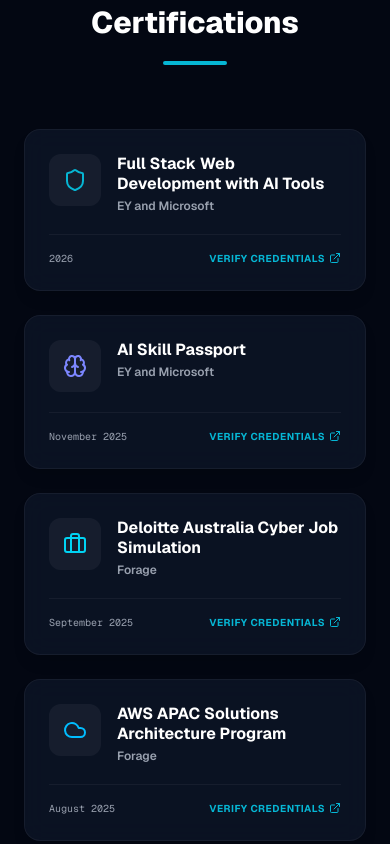
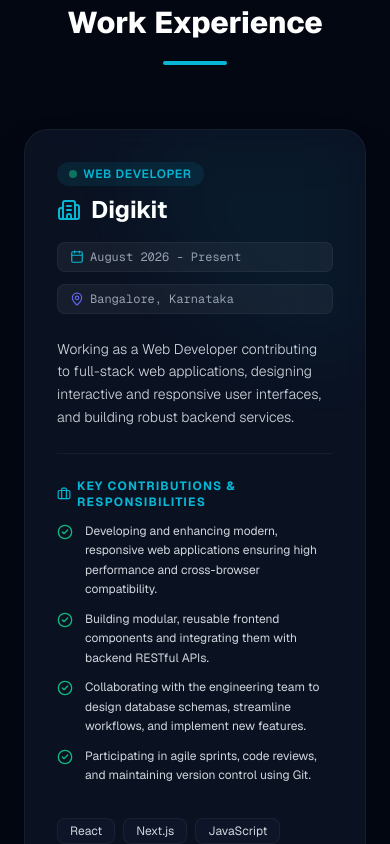
Before and after one commit to jayantchaudhary0715/jayant-portfolio, a Next.js app: page / in a window 390 px wide. Shown: the part 6060-6904 px from the top of the page. Built offline with nearby package versions, Linux system fonts and the light colour scheme.

Commit message:
feat: add Experience section for Digikit Web Developer role

```diff
--- a/src/app/page.tsx
+++ b/src/app/page.tsx
@@ -3,6 +3,7 @@
 import About from "@/components/About";
 import Skills from "@/components/Skills";
 import Projects from "@/components/Projects";
+import Experience from "@/components/Experience";
 import Certifications from "@/components/Certifications";
 import Leadership from "@/components/Leadership";
 import Contact from "@/components/Contact";
@@ -17,6 +18,7 @@
         <About />
         <Skills />
         <Projects />
+        <Experience />
         <Certifications />
         <Leadership />
         <Contact />
--- /dev/null
+++ b/src/components/Experience.tsx
@@ -0,0 +1,131 @@
+"use client";
+
+import { Briefcase, Calendar, MapPin, CheckCircle2, Building2 } from "lucide-react";
+import { motion } from "framer-motion";
+
+interface ExperienceItem {
+  role: string;
+  company: string;
+  location: string;
+  period: string;
+  isCurrent: boolean;
+  description: string;
+  highlights: string[];
+  skills: string[];
+}
+
+const experiences: ExperienceItem[] = [
+  {
+    role: "Web Developer",
+    company: "Digikit",
+    location: "Bangalore, Karnataka",
+    period: "August 2026 - Present",
+    isCurrent: true,
+    description:
+      "Working as a Web Developer contributing to full-stack web applications, designing interactive and responsive user interfaces, and building robust backend services.",
+    highlights: [
+      "Developing and enhancing modern, responsive web applications ensuring high performance and cross-browser compatibility.",
+      "Building modular, reusable frontend components and integrating them with backend RESTful APIs.",
+      "Collaborating with the engineering team to design database schemas, streamline workflows, and implement new features.",
+      "Participating in agile sprints, code reviews, and maintaining version control using Git.",
+    ],
+    skills: ["React", "Next.js", "JavaScript", "Python", "REST APIs", "Tailwind CSS", "Git"],
+  },
+];
+
+export default function Experience() {
+  return (
+    <section id="experience" className="py-24 px-6 md:px-12 bg-transparent relative">
+      <div className="max-w-7xl mx-auto">
+        {/* Title */}
+        <div className="flex flex-col items-center text-center mb-16 gap-3">
+          <span className="text-xs uppercase tracking-widest text-primary font-bold">
+            Career
+          </span>
+          <h2 className="text-3xl md:text-5xl font-extrabold text-white">
+            Work Experience
+          </h2>
+          <div className="w-16 h-1 bg-primary rounded-full mt-2" />
+        </div>
+
+        {/* Experience List / Timeline */}
+        <div className="max-w-4xl mx-auto space-y-8">
+          {experiences.map((exp, idx) => (
+            <motion.div
+              key={idx}
+              initial={{ opacity: 0, y: 30 }}
+              whileInView={{ opacity: 1, y: 0 }}
+              viewport={{ once: true }}
+              transition={{ duration: 0.5, delay: idx * 0.1 }}
+              whileHover={{ y: -4 }}
+              className="glass border-white/5 p-8 md:p-10 rounded-3xl shadow-2xl relative overflow-hidden group hover:border-primary/25 transition-all duration-300 border"
+            >
+              {/* Subtle background glow */}
+              <div className="absolute top-0 right-0 w-56 h-56 bg-primary/5 rounded-bl-full blur-2xl group-hover:bg-primary/10 transition-all pointer-events-none" />
+
+              <div className="flex flex-col md:flex-row md:items-start justify-between gap-4 mb-6">
+                <div>
+                  <div className="flex items-center gap-2 mb-2">
+                    <span className="px-3 py-1 rounded-full bg-primary/10 text-primary text-xs font-semibold uppercase tracking-wider flex items-center gap-1.5 w-fit">
+                      {exp.isCurrent && (
+                        <span className="w-2 h-2 rounded-full bg-accent-emerald animate-pulse" />
+                      )}
+                      {exp.role}
+                    </span>
+                  </div>
+
+                  <h3 className="text-2xl md:text-3xl font-bold text-white group-hover:text-primary transition-colors flex items-center gap-2.5">
+                    <Building2 className="w-6 h-6 text-primary shrink-0" />
+                    <span>{exp.company}</span>
+                  </h3>
+                </div>
+
+                <div className="flex flex-col sm:flex-row sm:items-center gap-3 text-xs text-gray-400 font-mono">
+                  <span className="flex items-center gap-1.5 bg-white/5 px-3 py-1.5 rounded-lg border border-white/5">
+                    <Calendar className="w-3.5 h-3.5 text-primary" />
+                    {exp.period}
+                  </span>
+                  <span className="flex items-center gap-1.5 bg-white/5 px-3 py-1.5 rounded-lg border border-white/5">
+                    <MapPin className="w-3.5 h-3.5 text-secondary" />
+                    {exp.location}
+                  </span>
+                </div>
+              </div>
+
+              <p className="text-gray-300 text-sm md:text-base leading-relaxed mb-6 font-light">
+                {exp.description}
+              </p>
+
+              {/* Key Contributions / Highlights */}
+              <div className="space-y-3 mb-6 border-t border-white/5 pt-6">
+                <h4 className="text-xs font-bold uppercase tracking-widest text-primary flex items-center gap-1.5">
+                  <Briefcase className="w-4 h-4" /> Key Contributions & Responsibilities
+                </h4>
+                <ul className="space-y-2.5">
+                  {exp.highlights.map((item, hIdx) => (
+                    <li key={hIdx} className="flex items-start gap-3 text-xs md:text-sm text-gray-300">
+                      <CheckCircle2 className="w-4 h-4 text-accent-emerald shrink-0 mt-0.5" />
+                      <span className="leading-relaxed">{item}</span>
+                    </li>
+                  ))}
+                </ul>
+              </div>
+
+              {/* Skills badges */}
+              <div className="flex flex-wrap gap-2 pt-2">
+                {exp.skills.map((skill, sIdx) => (
+                  <span
+                    key={sIdx}
+                    className="text-xs px-3 py-1 rounded-lg bg-slate-900/80 border border-white/5 text-gray-300"
+                  >
+                    {skill}
+                  </span>
+                ))}
+              </div>
+            </motion.div>
+          ))}
+        </div>
+      </div>
+    </section>
+  );
+}
--- a/src/components/Navbar.tsx
+++ b/src/components/Navbar.tsx
@@ -9,6 +9,7 @@
   { name: "About", href: "#about" },
   { name: "Skills", href: "#skills" },
   { name: "Projects", href: "#projects" },
+  { name: "Experience", href: "#experience" },
   { name: "Certifications", href: "#certifications" },
   { name: "Leadership", href: "#leadership" },
   { name: "Contact", href: "#contact" },
```
